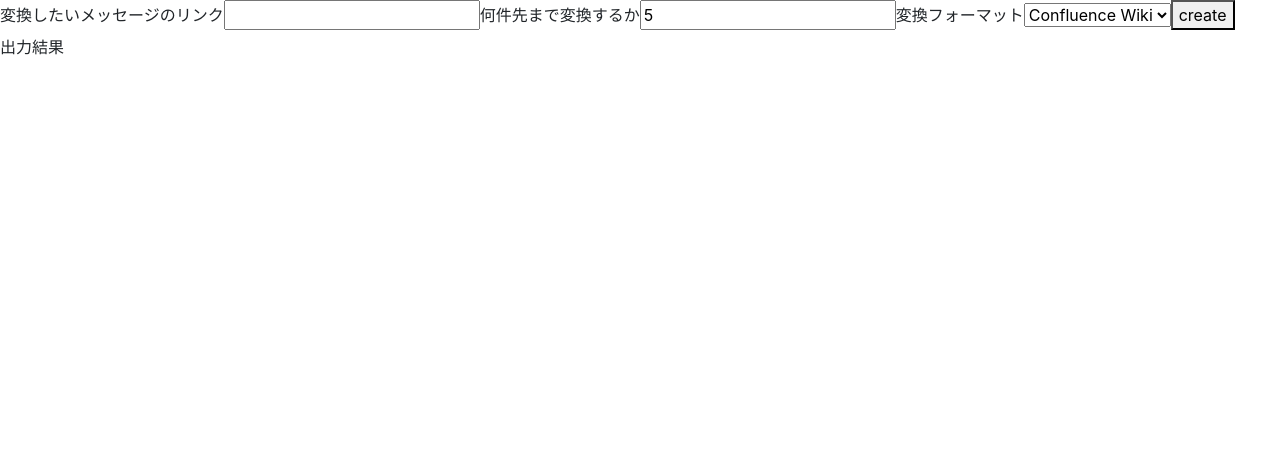
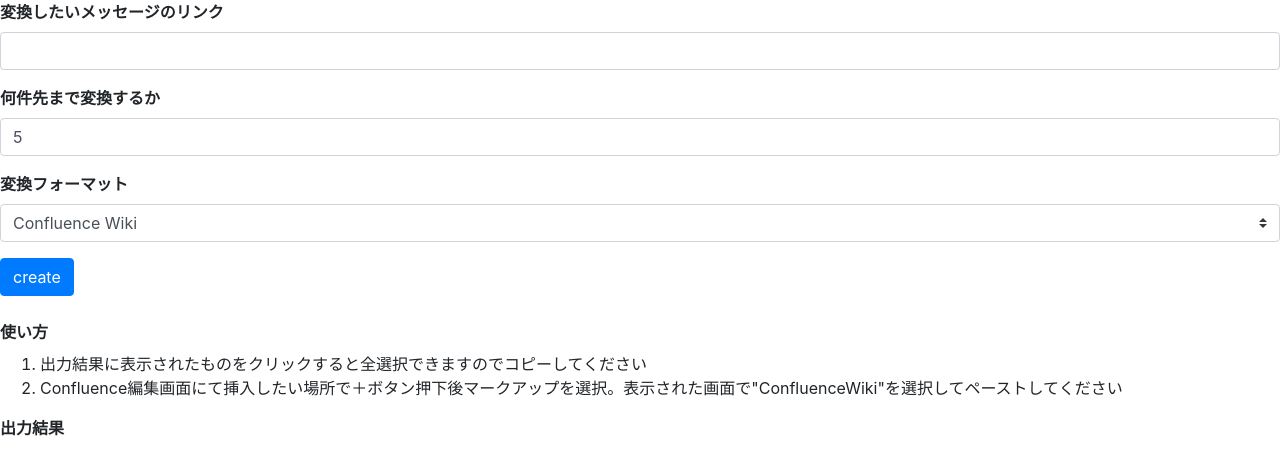
Before and after one commit to wlg-shinya/chatwork-converter, a Vue app: page / in a window 1280 px wide. Shown: the top 474 px of the page. Built offline with nearby package versions, Linux system fonts and the light colour scheme.

Commit message:
見た目調整

```diff
--- a/src/components/ChatConverter.vue
+++ b/src/components/ChatConverter.vue
@@ -1,5 +1,5 @@
 <script setup lang="ts">
-import { ref } from "vue"
+import { ref, computed } from "vue"
 import axios from "axios"
 
 const FORMAT = new Map()
@@ -9,6 +9,16 @@ const messageURL = ref("")
 const targetMessageCount = ref(5)
 const outputText = ref("")
 const formatKey = ref("confluence")
+
+
+const howToPaste = computed(() => {
+  switch (formatKey.value) {
+    case "confluence":
+      return "Confluence編集画面にて挿入したい場所で＋ボタン押下後マークアップを選択。表示された画面で\"ConfluenceWiki\"を選択してペーストしてください"
+    default:
+      return ""
+  }
+})
 
 function formatLink(link: string, text = "") {
   switch (formatKey.value) {
@@ -83,25 +93,38 @@ ${message}
       throw err
     })
 }
-
-function copyOutputText() {
-  console.log("copyOutputText")
-}
 </script>
 
 <template>
   <div>
-    <label>変換したいメッセージのリンク</label>
-    <input v-model="messageURL" />
-    <label>何件先まで変換するか</label>
-    <input v-model="targetMessageCount" type="number" />
-    <label>変換フォーマット</label>
-    <select v-model="formatKey">
-      <option v-for="[key, value] in FORMAT" :key="key" :value="key">{{ value }}</option>
-    </select>
-    <button @click="createOutputText()">create</button>
-    <label>出力結果</label>
-    <pre style="text-align: left">{{ outputText }}</pre>
-    <button v-if="outputText" @click="copyOutputText()">copy</button>
+    <div class="form-group">
+      <label class="font-weight-bold">変換したいメッセージのリンク</label>
+      <input v-model="messageURL" class="form-control" />
+    </div>
+    <div class="form-group">
+      <label class="font-weight-bold">何件先まで変換するか</label>
+      <input v-model="targetMessageCount" type="number" class="form-control" />
+    </div>
+    <div class="form-group">
+      <label class="font-weight-bold">変換フォーマット</label>
+      <select v-model="formatKey" class="custom-select">
+        <option v-for="[key, value] in FORMAT" :key="key" :value="key">{{ value }}</option>
+      </select>
+    </div>
+    <button @click="createOutputText()" class="btn btn-primary">create</button>
+    <br><br>
+    <div class="form-group">
+      <label class="font-weight-bold">使い方</label>
+      <ol>
+        <li>出力結果に表示されたものをクリックすると全選択できますのでコピーしてください</li>
+        <li>{{ howToPaste }}</li>
+      </ol>
+    </div>
+    <div class="form-group">
+      <label class="font-weight-bold">出力結果</label>
+      <div v-if="outputText">
+        <pre class="alert alert-primary" style="text-align:left;user-select:all;">{{ outputText }}</pre>
+      </div>
+    </div>
   </div>
 </template>
```
